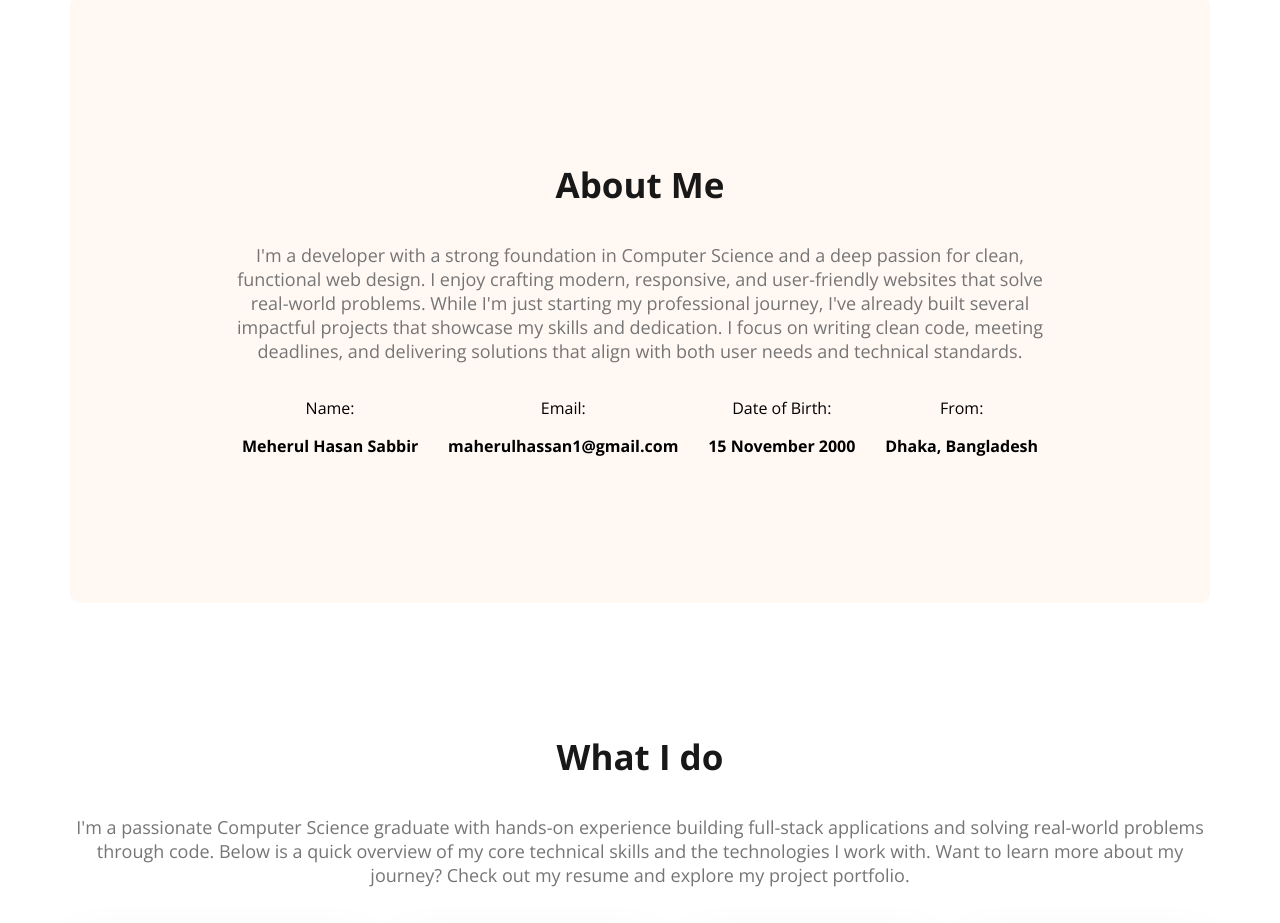
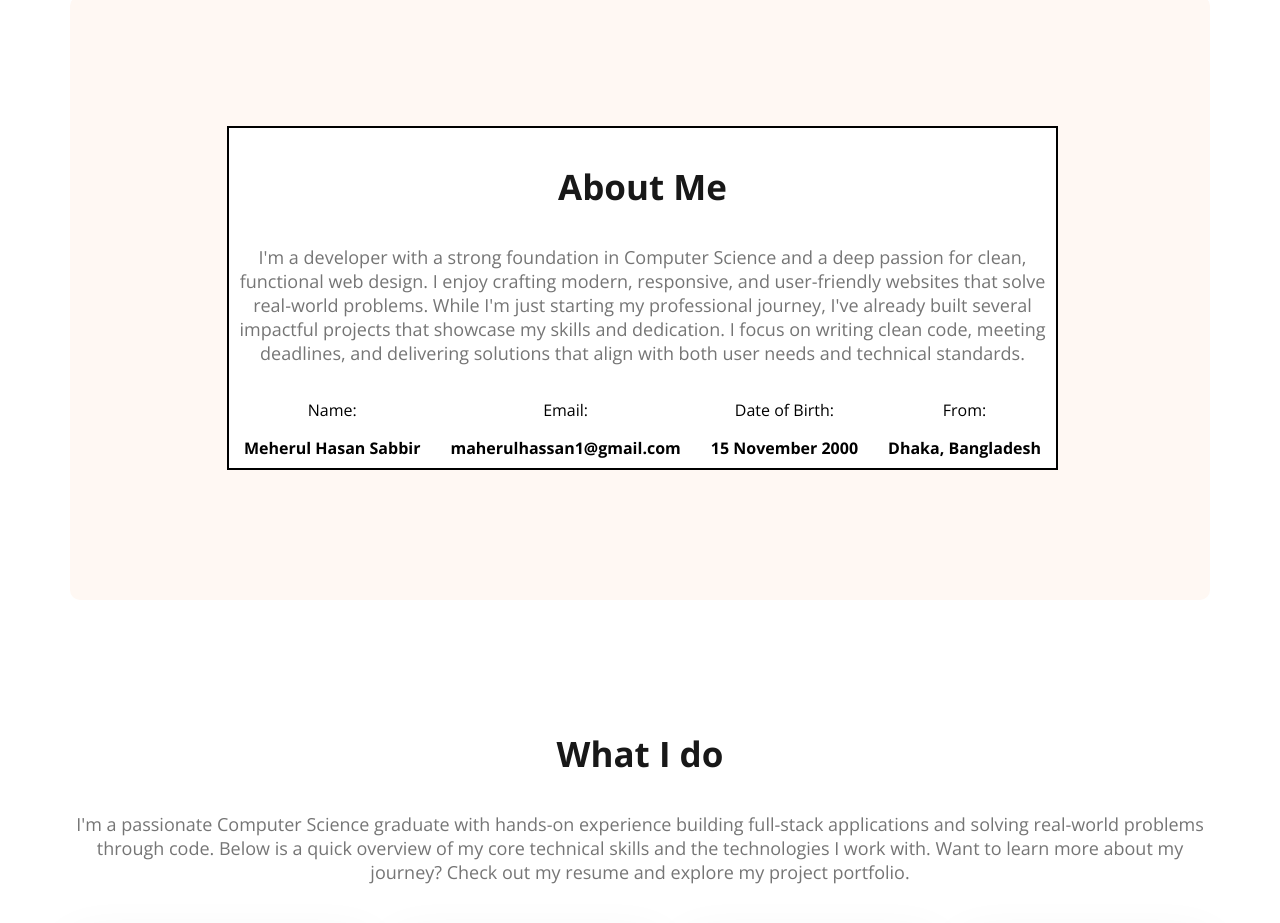
Before and after one commit to GeekRover/portfolio-vanillaCSS, a plain HTML site: page index.html in a window 1280 px wide. Shown: the part 1020-1943 px from the top of the page. Drawn offline with nearby package versions, Linux system fonts and the light colour scheme; files whose address does not match are found by name.

Commit message:
minor decoration

```diff
--- a/index.html
+++ b/index.html
@@ -44,6 +44,7 @@
 
    <main>
         <section class="aboutme secondary-bg">
+            <div class="whitebg-container">
             <h3 style="font-size: 35px; font-weight: bold;" class="about-title dark-1">About Me</h3>
             <p style="font-size: 18px; " class="about-description dark-3">
                I'm a developer with a strong foundation in Computer Science and a deep passion for clean, functional web design. I enjoy crafting modern, responsive, and user-friendly websites that solve real-world problems. While I'm just starting my professional journey, I've already built several impactful projects that showcase my skills and dedication. I focus on writing clean code, meeting deadlines, and delivering solutions that align with both user needs and technical standards.
@@ -65,6 +66,7 @@
                     <p class="item-title">From:</p>
                     <p class="item-info">Dhaka, Bangladesh</p>
                 </div>
+            </div>
             </div>
         </section>
 
--- a/style.css
+++ b/style.css
@@ -155,6 +155,14 @@ main section{
 }
 
 
+.whitebg-container{
+    width: 827px;
+    height: 340px;
+    background-color: #FFFFFF;
+    border: 2px solid;
+}
+
+
 /* What i do section */
 .skill-container{
     display: flex;
```
